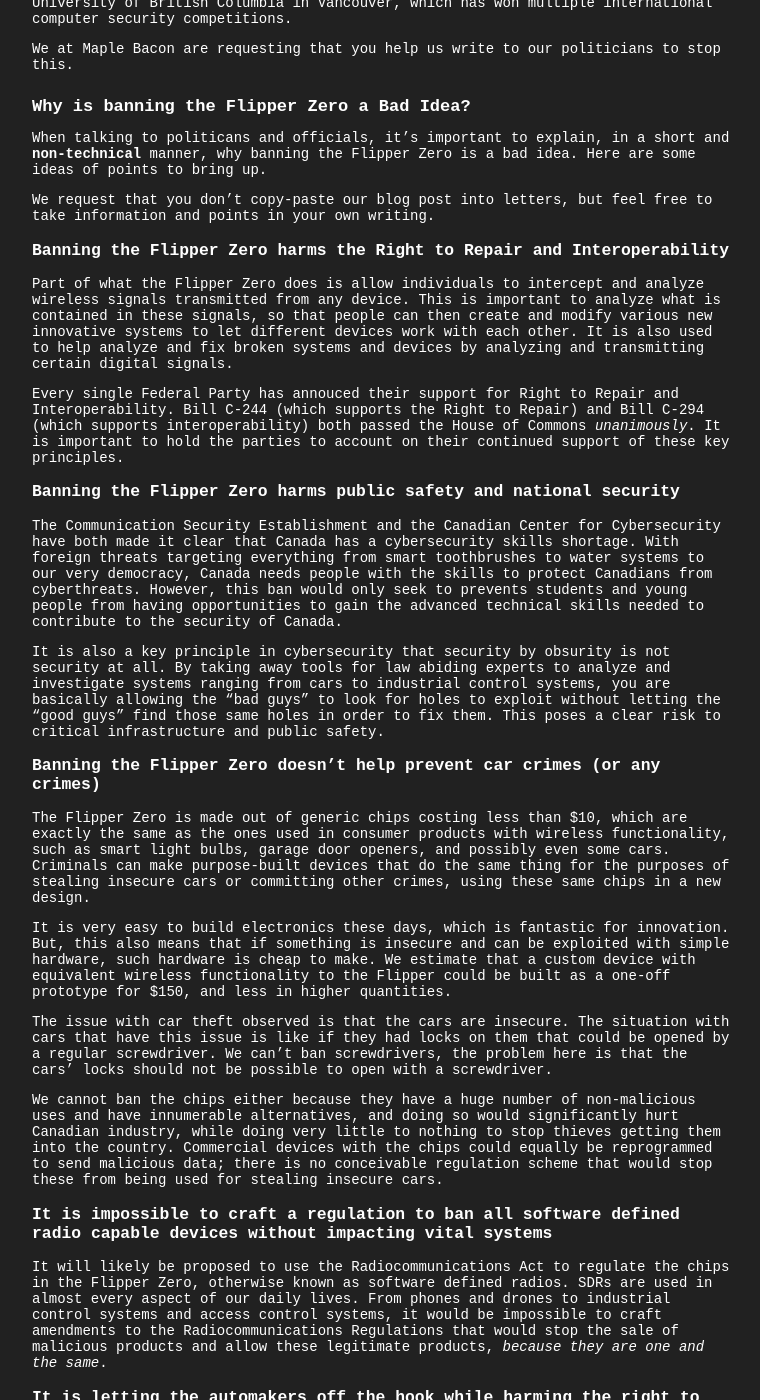
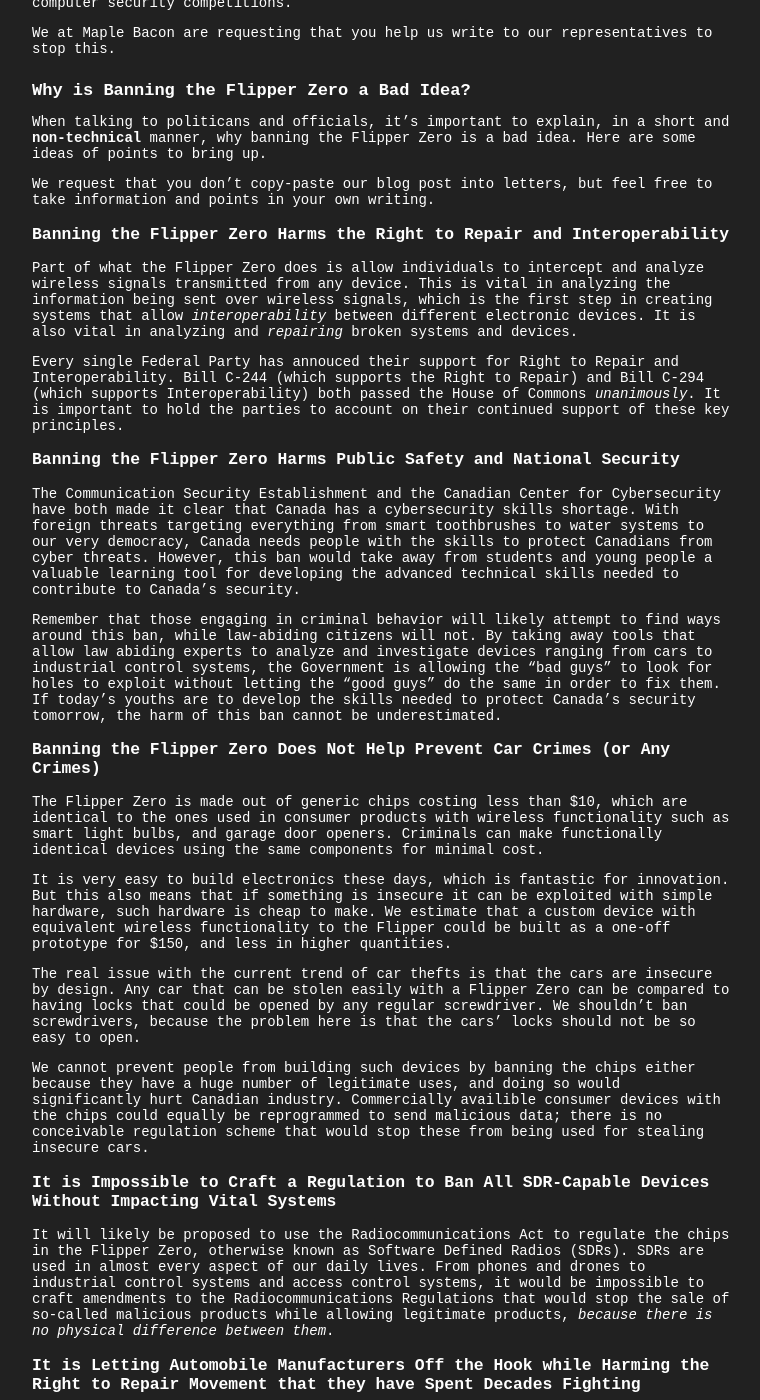
Before and after one commit to ubcctf/ubcctf.github.io, a Jekyll site: the page built from _posts/2024-02-09-flipper-zero.md, in a window 1280 px wide and 1400 px high, scrolled down 754 px. Shown: the whole window, without its empty margins (258-1018 px from the left). Built offline with Jekyll 4.4.1, drawn with Linux system fonts in a browser that asks for light colours; nearby versions of some CDN libraries; some web fonts are replaced; some of the changed text lies outside the part shown.

Commit message:
Edits for consistency, rhetorical flow and concision

```diff
--- a/_posts/2024-02-09-flipper-zero.md
+++ b/_posts/2024-02-09-flipper-zero.md
@@ -1,6 +1,6 @@
 ---
 layout: post
-title: "Public Safety Canada wants to ban the Flipper Zero: help us stop them"
+title: "Public Safety Canada Wants to Ban the Flipper Zero: Help Us Stop Them"
 date: 2024-02-09T22:19:31-08:00
 author: lf-
 co-authors: Dontmindme
@@ -12,64 +12,64 @@
 
 On February 8 2024, the Ministry of Public Safety [released a statement][stmt] that, following the National Summit on Combatting Auto Theft, they intend to take various actions to discourage auto theft. This is in response to a large amount of auto theft, and there are [various][story1] stories [about cars being stolen in Canada and shipped overseas][story2] to be sold.
 
-As part of these actions, the Government of Canada wishes to ban certain hardware development tools like the Flipper Zero that have been used to steal some cars which have faulty security design. These tools have many legitimate uses such as security evaluation, understanding interoperability, and learning about wireless communication.
+As part of these actions, the Government of Canada wishes to ban certain hardware development tools like the Flipper Zero that have been used to steal cars with faulty security design. These tools have many legitimate uses such as security evaluation, understanding interoperability, and learning about wireless communication.
 
-Such cars have severe design flaws in the security of their keyless entry systems, comparable to if they had locks that could be opened with a normal screwdriver. The government wishes to do the equivalent of banning screwdrivers instead of holding auto manufacturers to account for their faulty security and demanding recalls to fix the cars.
+Such cars have severe design flaws in the security of their keyless entry systems, comparable to having locks that could be opened with a normal screwdriver. The government wishes to do the equivalent of banning screwdrivers instead of holding auto manufacturers to account for their faulty security.
 
-We, as the future generation of computer security professionals, engineers, and potential future designers of car security systems, believe this is an extremely counterproductive course of action.
+We, as the future generation of computer security professionals, engineers, and designers of car security systems, believe this is an extremely counterproductive course of action.
 
-Maple Bacon is a competitive computer security Capture the Flag team at the University of British Columbia in Vancouver, which has won multiple international computer security competitions.
+Maple Bacon is a competitive computer security "Capture the Flag" team at the University of British Columbia in Vancouver, which has won multiple international computer security competitions.
 
-We at Maple Bacon are requesting that you help us write to our politicians to stop this.
+We at Maple Bacon are requesting that you help us write to our representatives to stop this.
 
 [stmt]: https://www.canada.ca/en/public-safety-canada/news/2024/02/government-of-canada-hosts-national-summit-on-combatting-auto-theft.html
 [story1]: https://www.cbc.ca/news/canada/toronto/stolen-truck-authorities-17-days-retreive-1.7096609
 [story2]: https://www.cbc.ca/news/canada/montreal/montreal-port-stolen-vehicles-1.6728490
 
 
-## Why is banning the Flipper Zero a Bad Idea?
+## Why is Banning the Flipper Zero a Bad Idea?
 
 When talking to politicans and officials, it's important to explain, in a short and **non-technical** manner, why banning the Flipper Zero is a bad idea. Here are some ideas of points to bring up.
 
 We request that you don't copy-paste our blog post into letters, but feel free to take information and points in your own writing.
 
-### Banning the Flipper Zero harms the Right to Repair and Interoperability
+### Banning the Flipper Zero Harms the Right to Repair and Interoperability
 
-Part of what the Flipper Zero does is allow individuals to intercept and analyze wireless signals transmitted from any device. This is important to analyze what is contained in these signals, so that people can then create and modify various new innovative systems to let different devices work with each other. It is also used to help analyze and fix broken systems and devices by analyzing and transmitting certain digital signals.
+Part of what the Flipper Zero does is allow individuals to intercept and analyze wireless signals transmitted from any device. This is vital in analyzing the information being sent over wireless signals, which is the first step in creating systems that allow *interoperability* between different electronic devices. It is also vital in analyzing and *repairing* broken systems and devices.
 
-Every single Federal Party has annouced their support for Right to Repair and Interoperability. Bill C-244 (which supports the Right to Repair) and Bill C-294 (which supports interoperability) both passed the House of Commons *unanimously*. It is important to hold the parties to account on their continued support of these key principles.
+Every single Federal Party has annouced their support for Right to Repair and Interoperability. Bill C-244 (which supports the Right to Repair) and Bill C-294 (which supports Interoperability) both passed the House of Commons *unanimously*. It is important to hold the parties to account on their continued support of these key principles.
 
-### Banning the Flipper Zero harms public safety and national security
+### Banning the Flipper Zero Harms Public Safety and National Security
 
-The Communication Security Establishment and the Canadian Center for Cybersecurity have both made it clear that Canada has a cybersecurity skills shortage. With foreign threats targeting everything from smart toothbrushes to water systems to our very democracy, Canada needs people with the skills to protect Canadians from cyberthreats. However, this ban would only seek to prevents students and young people from having opportunities to gain the advanced technical skills needed to contribute to the security of Canada.
+The Communication Security Establishment and the Canadian Center for Cybersecurity have both made it clear that Canada has a cybersecurity skills shortage. With foreign threats targeting everything from smart toothbrushes to water systems to our very democracy, Canada needs people with the skills to protect Canadians from cyber threats. However, this ban would take away from students and young people a valuable learning tool for developing the advanced technical skills needed to contribute to Canada's security.
 
-It is also a key principle in cybersecurity that security by obsurity is not security at all. By taking away tools for law abiding experts to analyze and investigate systems ranging from cars to industrial control systems, you are basically allowing the "bad guys" to look for holes to exploit without letting the "good guys" find those same holes in order to fix them. This poses a clear risk to critical infrastructure and public safety.
+Remember that those engaging in criminal behavior will likely attempt to find ways around this ban, while law-abiding citizens will not. By taking away tools that allow law abiding experts to analyze and investigate devices ranging from cars to industrial control systems, the Government is allowing the "bad guys" to look for holes to exploit without letting the "good guys" do the same in order to fix them. If today's youths are to develop the skills needed to protect Canada's security tomorrow, the harm of this ban cannot be underestimated.
 
-### Banning the Flipper Zero doesn't help prevent car crimes (or any crimes)
+### Banning the Flipper Zero Does Not Help Prevent Car Crimes (or Any Crimes)
 
-The Flipper Zero is made out of generic chips costing less than $10, which are exactly the same as the ones used in consumer products with wireless functionality, such as smart light bulbs, garage door openers, and possibly even some cars. Criminals can make purpose-built devices that do the same thing for the purposes of stealing insecure cars or committing other crimes, using these same chips in a new design.
+The Flipper Zero is made out of generic chips costing less than $10, which are identical to the ones used in consumer products with wireless functionality such as smart light bulbs, and garage door openers. Criminals can make functionally identical devices using the same components for minimal cost.
 
-It is very easy to build electronics these days, which is fantastic for innovation. But, this also means that if something is insecure and can be exploited with simple hardware, such hardware is cheap to make. We estimate that a custom device with equivalent wireless functionality to the Flipper could be built as a one-off prototype for $150, and less in higher quantities.
+It is very easy to build electronics these days, which is fantastic for innovation. But this also means that if something is insecure it can be exploited with simple hardware, such hardware is cheap to make. We estimate that a custom device with equivalent wireless functionality to the Flipper could be built as a one-off prototype for $150, and less in higher quantities.
 
-The issue with car theft observed is that the cars are insecure. The situation with cars that have this issue is like if they had locks on them that could be opened by a regular screwdriver. We can't ban screwdrivers, the problem here is that the cars' locks should not be possible to open with a screwdriver.
+The real issue with the current trend of car thefts is that the cars are insecure by design. Any car that can be stolen easily with a Flipper Zero can be compared to having locks that could be opened by any regular screwdriver. We shouldn't ban screwdrivers, because the problem here is that the cars' locks should not be so easy to open.
 
-We cannot ban the chips either because they have a huge number of non-malicious uses and have innumerable alternatives, and doing so would significantly hurt Canadian industry, while doing very little to nothing to stop thieves getting them into the country. Commercial devices with the chips could equally be reprogrammed to send malicious data; there is no conceivable regulation scheme that would stop these from being used for stealing insecure cars.
+We cannot prevent people from building such devices by banning the chips either because they have a huge number of legitimate uses, and doing so would significantly hurt Canadian industry. Commercially availible consumer devices with the chips could equally be reprogrammed to send malicious data; there is no conceivable regulation scheme that would stop these from being used for stealing insecure cars.
 
-### It is impossible to craft a regulation to ban all software defined radio capable devices without impacting vital systems
+### It is Impossible to Craft a Regulation to Ban All SDR-Capable Devices Without Impacting Vital Systems
 
-It will likely be proposed to use the Radiocommunications Act to regulate the chips in the Flipper Zero, otherwise known as software defined radios. SDRs are used in almost every aspect of our daily lives. From phones and drones to industrial control systems and access control systems, it would be impossible to craft amendments to the Radiocommunications Regulations that would stop the sale of malicious products and allow these legitimate products, *because they are one and the same*.
+It will likely be proposed to use the Radiocommunications Act to regulate the chips in the Flipper Zero, otherwise known as Software Defined Radios (SDRs). SDRs are used in almost every aspect of our daily lives. From phones and drones to industrial control systems and access control systems, it would be impossible to craft amendments to the Radiocommunications Regulations that would stop the sale of so-called malicious products while allowing legitimate products, *because there is no physical difference between them*.
 
-### It is letting the automakers off the hook while harming the right to repair they have spent decades fighting.
+### It is Letting Automobile Manufacturers Off the Hook while Harming the Right to Repair Movement that they have Spent Decades Fighting
 
-It is interesting and worth mentioning that this ban lets automakers get away with having bad and cheap security, while banning tools that would allow individuals to repair and modify their vehicles outside of the manufacturer monopoly, something the manufacturers have been fighting for decades.
+This ban lets auto manufacturers get away with having bad security while banning tools that would allow individuals to repair and modify their vehicles outside of the manufacturer monopoly, something the manufacturers have been fighting for decades.
 
-### (This might be convincing to Vancouver area MPs?) This Ban will impact Vancouver's role as a technology hub.
+### This Ban will Impact Vancouver's Role as a Technology Hub, as well as other Canadian Cities
 
-Vancouver is recognized as a place for international collaboration on technology and cybersecurity. Pwn2Own, a world-renowned international cybersecurity challenge held at the CanSecWest conference, is one example of why cybersecurity experts around the world know that Vancouver plays and can play a leading role in future cybersecurity innovation. Banning the Flipper Zero, which is commonly used by attendees at Pwn2Own in Vancouver and by cybersecurity experts in general, will undoubtedly cause this 15 year conference to leave Canada for the United States, and further accelerate the brain drain of Canadian and Vancouverite talent, to the US.
+Vancouver is internationally recognized as a place for collaboration on technology and cybersecurity. Pwn2Own, a world-renowned international cybersecurity challenge held annually at the CanSecWest conference in Vancouver for the past 15 years, is one example of how Vancouver plays a leading role in cybersecurity innovation. Banning the Flipper Zero, which is commonly used by attendees at Pwn2Own in Vancouver and by cybersecurity experts in general, will put pressure on this conference and others to leave Canada for the United States, and further accelerate the brain drain of Canadian talent.
 
-## Party specific messaging
+## Party Specific Messaging
 
-If you wish to play politics, here is some messaging that connects to the platforms and views of each party.
+Here is some messaging that connects to the platforms and views of each party.
 
 ### Conservatives
 
@@ -77,9 +77,9 @@
 
 ### NDP
 
-> Instead of forcing automobile manufacturers to step up and build cars that are actually hard to steal, Liberals would rather follow the lead of the automobile manufacturers and ban a tool that allows ordinary hobbyists analyze and understand the digital components of cars and trucks so they can safely and effectively repair and modify their vehicles, bypassing the manufacturer monopoly
+> Instead of forcing automobile manufacturers to step up and build cars that are actually hard to steal, Liberals would rather follow the lead of the automobile manufacturers and ban a tool that allows ordinary hobbyists analyze and understand the digital components of cars and trucks so they can safely and effectively repair and modify their vehicles, bypassing the manufacturer monopoly.
 
-## How to send messages to the Government
+## How to Send Messages to the Government
 
 The ideal way to send messages to the government is writing letters. They are much harder to ignore and imply more effort. You do not need to be a citizen to send letters to the government. It is possible to email as well.
 
@@ -89,7 +89,7 @@
 
 *No postage is required to send letters to Parliament.*
 
-### Who to send letters to
+### Who to Send Letters To
 
 - Your local MP. For Vancouver, these are:
     - Vancouver Centre: Hedy Fry (Liberal)
```
Also changed, not shown: other parts of _posts/2024-02-09-flipper-zero.md (+3 -1 lines).
